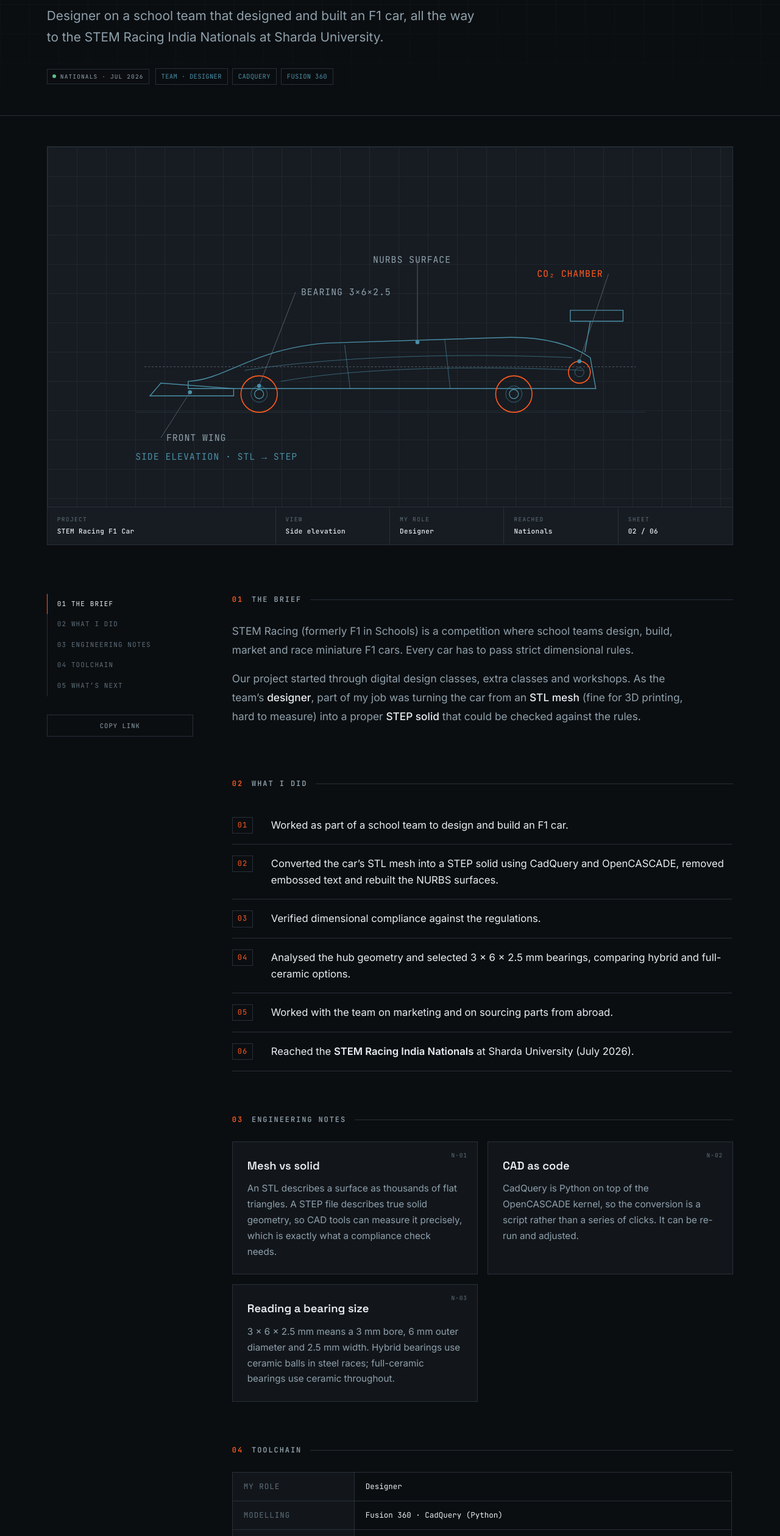
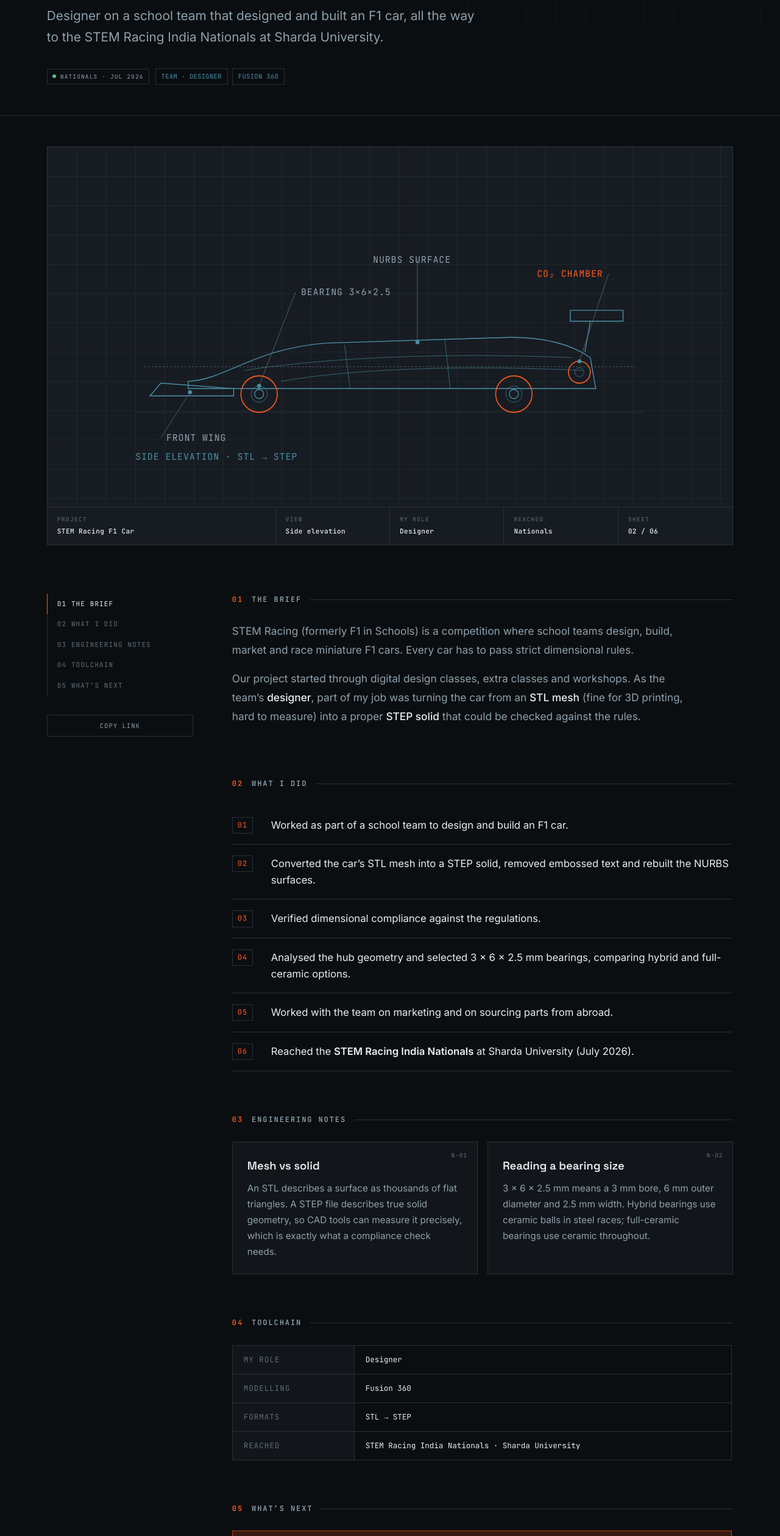
Before and after one commit to parvaanahluwalia/parvaanahluwalia.github.io, a plain HTML site: page projects/f1-in-schools/index.html in a window 1280 px wide. Shown: the part 281-2800 px from the top of the page at 61% size. Drawn offline with Linux system fonts and the light colour scheme.

Commit message:
Remove CadQuery, OpenCASCADE and JavaScript from skills

```diff
--- a/projects/f1-in-schools/index.html
+++ b/projects/f1-in-schools/index.html
@@ -44,7 +44,7 @@
   <div class="crumbs"><a href="../../">Index</a><span>/</span><a href="../../#projects">Project log</a><span>/</span><span class="id">FIG. 02</span><span>Race engineering</span></div>
   <h1>STEM Racing India: <span class="accent">F1 Car</span></h1>
   <p class="lede">Designer on a school team that designed and built an F1 car, all the way to the STEM Racing India Nationals at Sharda University.</p>
-  <div class="p-meta"><span class="status done">Nationals · Jul 2026</span><div class="chips"><span>TEAM · DESIGNER</span><span>CADQUERY</span><span>FUSION 360</span></div></div>
+  <div class="p-meta"><span class="status done">Nationals · Jul 2026</span><div class="chips"><span>TEAM · DESIGNER</span><span>FUSION 360</span></div></div>
 </section>
 
 <figure class="sheet reveal">
@@ -80,9 +80,9 @@
   </aside>
   <article class="p-content">
     <section id="brief"><h2><span class="num">01</span> The brief</h2><p>STEM Racing (formerly F1 in Schools) is a competition where school teams design, build, market and race miniature F1 cars. Every car has to pass strict dimensional rules.</p><p>Our project started through digital design classes, extra classes and workshops. As the team’s <strong>designer</strong>, part of my job was turning the car from an <strong>STL mesh</strong> (fine for 3D printing, hard to measure) into a proper <strong>STEP solid</strong> that could be checked against the rules.</p></section>
-    <section id="build"><h2><span class="num">02</span> What I did</h2><ol class="steps"><li>Worked as part of a school team to design and build an F1 car.</li><li>Converted the car’s STL mesh into a STEP solid using CadQuery and OpenCASCADE, removed embossed text and rebuilt the NURBS surfaces.</li><li>Verified dimensional compliance against the regulations.</li><li>Analysed the hub geometry and selected 3 × 6 × 2.5 mm bearings, comparing hybrid and full-ceramic options.</li><li>Worked with the team on marketing and on sourcing parts from abroad.</li><li>Reached the <strong>STEM Racing India Nationals</strong> at Sharda University (July 2026).</li></ol></section>
-    <section id="decisions"><h2><span class="num">03</span> Engineering notes</h2><div class="notes"><div class="note reveal" data-ref="N-01"><h3>Mesh vs solid</h3><p>An STL describes a surface as thousands of flat triangles. A STEP file describes true solid geometry, so CAD tools can measure it precisely, which is exactly what a compliance check needs.</p></div><div class="note reveal" data-ref="N-02"><h3>CAD as code</h3><p>CadQuery is Python on top of the OpenCASCADE kernel, so the conversion is a script rather than a series of clicks. It can be re-run and adjusted.</p></div><div class="note reveal" data-ref="N-03"><h3>Reading a bearing size</h3><p>3 × 6 × 2.5 mm means a 3 mm bore, 6 mm outer diameter and 2.5 mm width. Hybrid bearings use ceramic balls in steel races; full-ceramic bearings use ceramic throughout.</p></div></div></section>
-    <section id="stack"><h2><span class="num">04</span> Toolchain</h2><div class="stack-table"><div><span>My role</span><span>Designer</span></div><div><span>Modelling</span><span>Fusion 360 · CadQuery (Python)</span></div><div><span>CAD kernel</span><span>OpenCASCADE</span></div><div><span>Formats</span><span>STL → STEP</span></div><div><span>Reached</span><span>STEM Racing India Nationals · Sharda University</span></div></div></section>
+    <section id="build"><h2><span class="num">02</span> What I did</h2><ol class="steps"><li>Worked as part of a school team to design and build an F1 car.</li><li>Converted the car’s STL mesh into a STEP solid, removed embossed text and rebuilt the NURBS surfaces.</li><li>Verified dimensional compliance against the regulations.</li><li>Analysed the hub geometry and selected 3 × 6 × 2.5 mm bearings, comparing hybrid and full-ceramic options.</li><li>Worked with the team on marketing and on sourcing parts from abroad.</li><li>Reached the <strong>STEM Racing India Nationals</strong> at Sharda University (July 2026).</li></ol></section>
+    <section id="decisions"><h2><span class="num">03</span> Engineering notes</h2><div class="notes"><div class="note reveal" data-ref="N-01"><h3>Mesh vs solid</h3><p>An STL describes a surface as thousands of flat triangles. A STEP file describes true solid geometry, so CAD tools can measure it precisely, which is exactly what a compliance check needs.</p></div><div class="note reveal" data-ref="N-02"><h3>Reading a bearing size</h3><p>3 × 6 × 2.5 mm means a 3 mm bore, 6 mm outer diameter and 2.5 mm width. Hybrid bearings use ceramic balls in steel races; full-ceramic bearings use ceramic throughout.</p></div></div></section>
+    <section id="stack"><h2><span class="num">04</span> Toolchain</h2><div class="stack-table"><div><span>My role</span><span>Designer</span></div><div><span>Modelling</span><span>Fusion 360</span></div><div><span>Formats</span><span>STL → STEP</span></div><div><span>Reached</span><span>STEM Racing India Nationals · Sharda University</span></div></div></section>
     <section id="next"><h2><span class="num">05</span> What’s next</h2><div class="callout"><span class="ic">→ NEXT</span><p>Photos of the finished car and the Nationals will be added here.</p></div></section>
   </article>
 </div>
```
Also changed, not shown: index.html (+2 -2 lines), projects/jarvis/index.html (+1 -1 lines).
